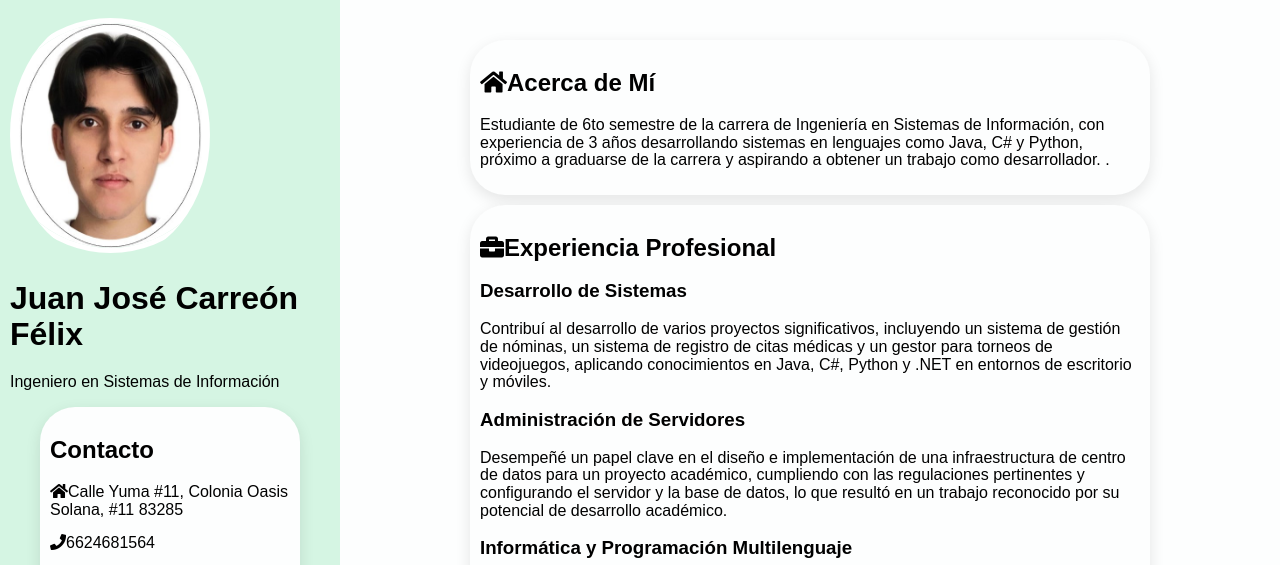
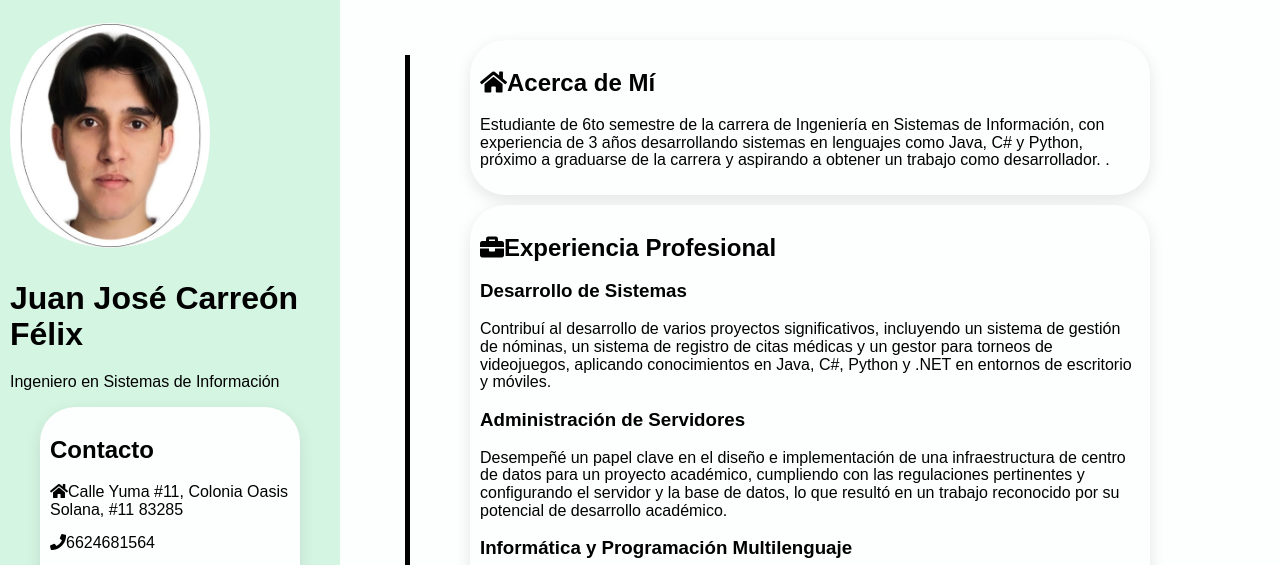
Before and after one commit to juanfel2302/CurriculumVittae, a plain HTML site: page index.html in a window 1280 px wide. Shown: the top 565 px of the page. Drawn offline with Linux system fonts and the light colour scheme.

Commit message:
style.css

```diff
--- a/style.css
+++ b/style.css
@@ -19,7 +19,7 @@ body {
 }
 
 .profile-image {
-    border: 5px solid white;
+    border: 5x solid white;
     border-radius: 50%;
     width: 225px;
     height: 225px;
@@ -47,7 +47,7 @@ section {
 }
 
 
-@media (max-width: 768px) {
+@media (max-width: 968px) {
     .sidebar {
         width: 100%;
         margin-bottom: 20px;
@@ -55,10 +55,22 @@ section {
 
     .main-content {
         width: 100%;
-        margin-left: 0; /* Reset del margen izquierdo */
-    }
-
-    .sidebar::after {
-        display: none; /* Oculta la línea vertical en dispositivos móviles */
     }
 }
+
+.sidebar {
+    position: relative; /* Posición relativa para el posicionamiento del pseudo-elemento */
+    /* ... tus otros estilos ... */
+}
+
+/* Pseudo-elemento para crear la línea vertical */
+.sidebar::after {
+    content: ''; /* Necesario para que el pseudo-elemento se muestre */
+    position: absolute; /* Posicionamiento absoluto respecto a su contenedor relativo */
+    top: 55px; /* Alineación superior con la barra lateral */
+    right: -70px; /* Alineación a la derecha dentro de la barra lateral */
+    width: 5px; /* Ancho de la línea vertical */
+    height: 95%; /* Altura para que se extienda por toda la barra lateral */
+    background-color: #000; /* Color de la línea */
+}
+/* Añade aquí todos tus estilos adicionales para las secciones y los artículos dentro del main-content */
```
